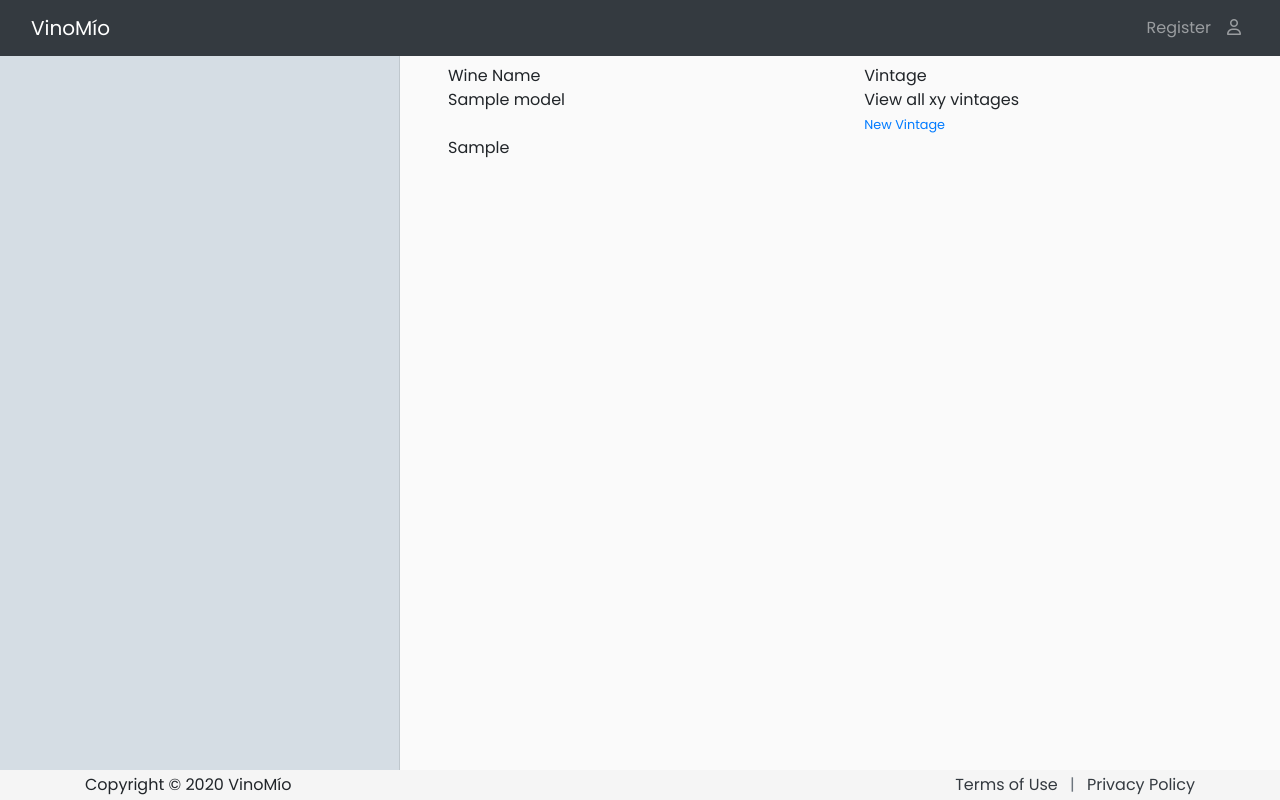
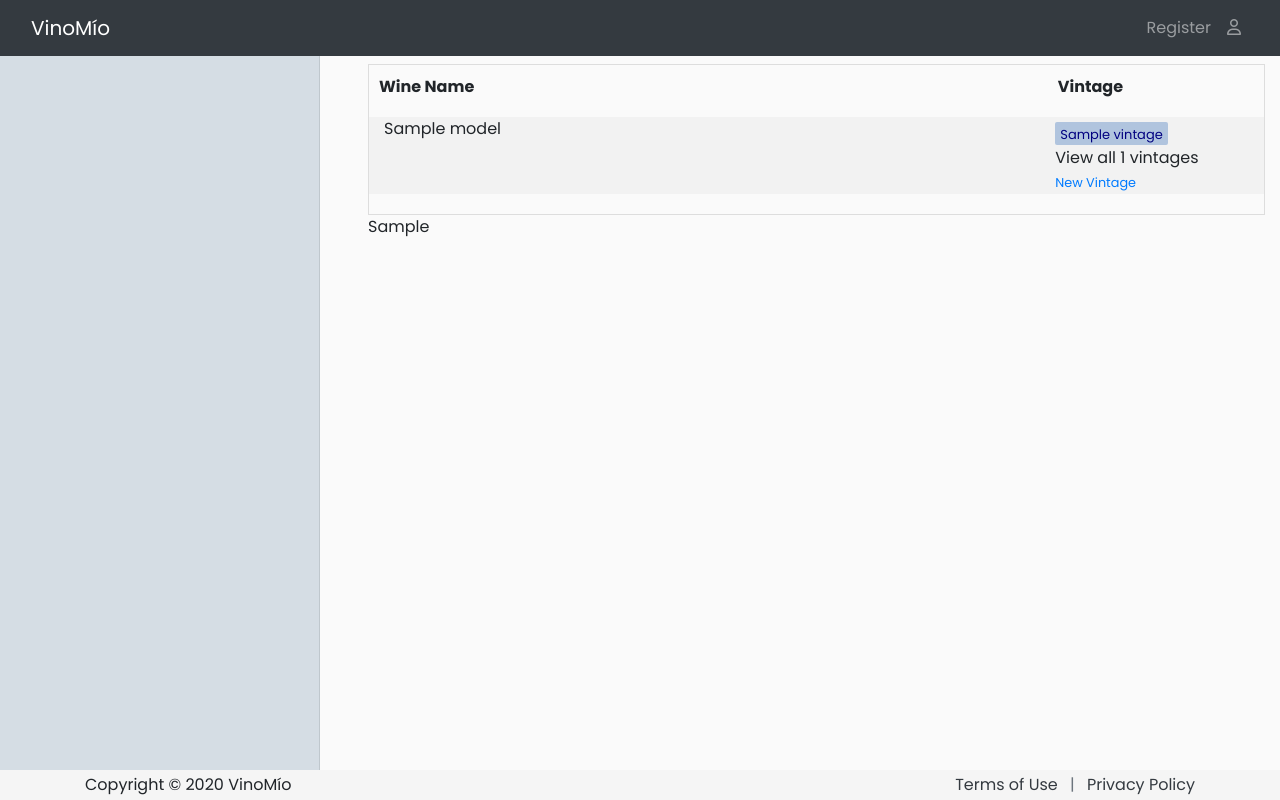
Before and after one commit to cjrisua/reviews, a Django app: template wine/templates/wine/wine/list.html in a window 1280 px wide. Run offline with Django 3.2, Linux system fonts and the light colour scheme; the template is opened without the code that fills it: most values are stand-ins (such as "Sample title", 1, 10 or a date in 2020); parts of the project's set-up code (start-up, migrations or seed data) failed here and were passed over; some libraries are stand-ins or nearby versions.

Commit message:
wine screen updates

```diff
--- a/cellar/templates/base.html
+++ b/cellar/templates/base.html
@@ -76,7 +76,7 @@
                   {% endblock %}
               </nav>
           </div>
-          <main class="col-md-8 col-xl-7 py-md-3 pl-md-5 bd-content">
+          <main class="col-md-8 col-xl-9 py-md-3 pl-md-5 bd-content">
               {% block content %}
               {% endblock %}
           </main>
--- a/static/wine/winecellar.css
+++ b/static/wine/winecellar.css
@@ -1,5 +1,11 @@
 @import "https://fonts.googleapis.com/css?family=Poppins:300,400,500,600,700";
 
+div.tr{
+  margin: 10px -10px 10px -10px;
+}
+div.tr:nth-child(even) {
+  background-color: #f2f2f2;
+}
 
 .sidebar-list-group li{
   border: 0 none;
--- a/wine/documents/wine.py
+++ b/wine/documents/wine.py
@@ -74,7 +74,7 @@ class WineDocument(Document):
     class Django:
         model = Wine
         #fields = []
-        related_models = [Producer,Market]
+        related_models = [Producer,]
 
     class Index:
         name = "wine"
--- a/wine/models.py
+++ b/wine/models.py
@@ -155,7 +155,7 @@ class Wine(models.Model):
     )
 
     def __str__(self):
-        return self.name
+        return f"{self.producer} {self.name}"
     @property
     def wine_indexing(self):
 
--- a/wine/templates/wine/wine/list.html
+++ b/wine/templates/wine/wine/list.html
@@ -2,26 +2,34 @@
 {% block content %}
 {% load wine_tags %}
 
+<div style="border: 1px solid #ddd;padding:10px;margin-bottom;">
 {% for model in inventory_object %}
 {% if forloop.first == True %}
-<div class="row">
-  <div class="col-7">
-    <span>Wine Name</span>
+  <div class="pb-2 row">
+    <div class="col-9">
+      <strong>Wine Name</strong>
     </div>
     <div class="col-auto">
-    <span>Vintage</span>
+      <strong>Vintage</strong>
     </div>
   </div>
   {% endif %}
-<div class="row">
-  <div class="col-7">
-    {{ model.name }}
+  <div class="tr row">
+    <div class="col-9">
+      {{ model }}
     </div>
     <div class="col-auto">
-    {% for vintages in model.vintages_indexing %}
+      {% if model.vintages_indexing|length > 0 %}
+        <div class="d-flex flex-row">
+          {% for vintage in model.vintages_indexing %}
+          <div class="pr-2 remove-tag">
+            <span class="keep-together"><a  class="remove-filter">{{vintage}}</a></span>
+          </div>
+          {% endfor %}
+        </div>
         <div class="row">
           <div class="col">
-          <span class="strong">View all xy vintages</span>
+            <span class="strong">View all {{model.vintages_indexing|length}} vintages</span>
           </div>
         </div>
         <div class="row">
@@ -29,13 +37,13 @@
             <span class="strong"><a href="#" class="small">New Vintage</a></span>
           </div>
         </div>
-    {% empty %}
+      {% else %}
         <span><a href="#" class="small">Add Vintage</a></span>
-    {% endfor %}
+      {% endif %}
     </div>
   </div>
 {% endfor %}
-
+</div>
 {% include "../pagination.html" with inventory_object=inventory_object %}
 
 {% endblock %}
```
Lines whose indentation alone changed are shown as unchanged.
